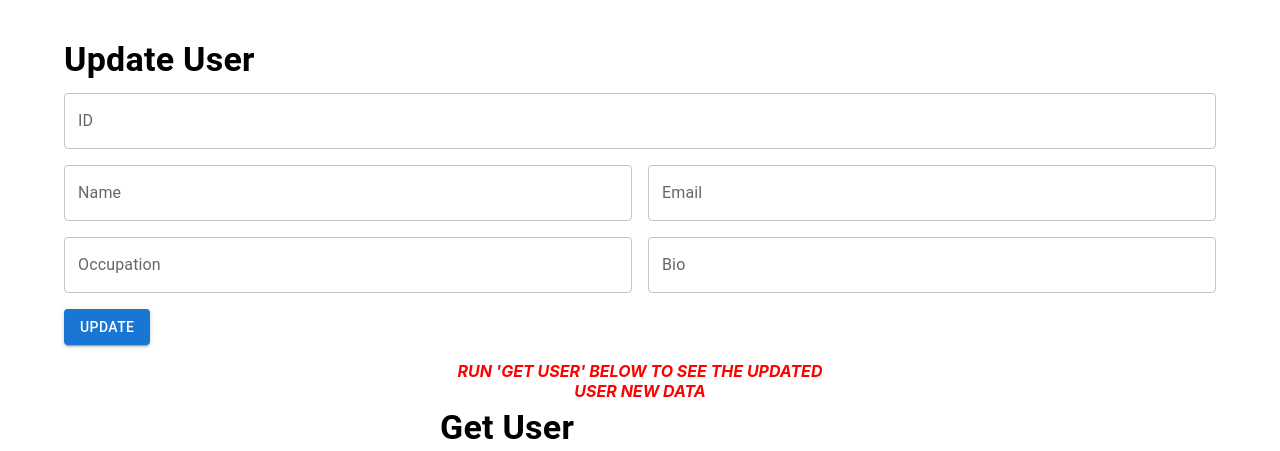
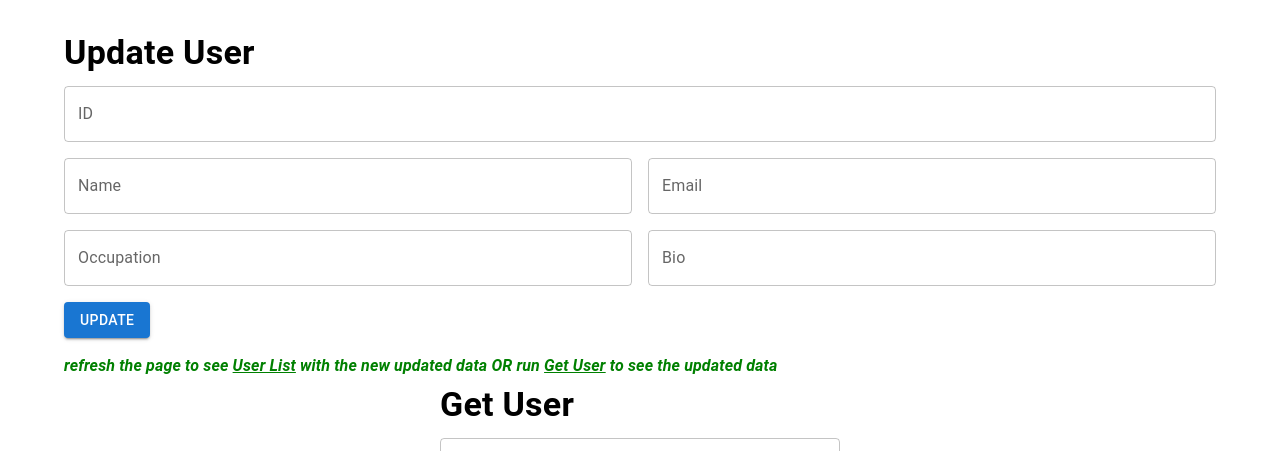
Before and after one commit to mwendwa99/touch_frontend, a React (Create React App) app: page / in a window 1280 px wide. Shown: the top 451 px of the page. Built offline with nearby package versions, Linux system fonts and the light colour scheme; no server answers.

Commit message:
remove unused vars

```diff
--- a/src/components/GetUserForm.js
+++ b/src/components/GetUserForm.js
@@ -31,14 +31,6 @@ const GetUserForm = () => {
   return (
     <div>
       <form className={classes.form} onSubmit={handleSubmit}>
-        <Typography
-          gutterBottom
-          variant="subtitle"
-          align="center"
-          sx={{ fontWeight: "bold", color: "red", fontStyle: "italic" }}
-        >
-          RUN 'GET USER' BELOW TO SEE THE UPDATED USER NEW DATA
-        </Typography>
         <Typography gutterBottom variant="h4" sx={{ fontWeight: "bold" }}>
           Get User
         </Typography>
--- a/src/components/UpdateUserForm.js
+++ b/src/components/UpdateUserForm.js
@@ -6,7 +6,6 @@ import { Button, TextField, Grid, Typography } from "@mui/material";
 const UpdateUserForm = () => {
   const dispatch = useDispatch();
   const isLoading = useSelector((state) => state.users.isLoading);
-  const user = useSelector((state) => state.users.user);
   const [id, setId] = useState("");
   const [name, setName] = useState("");
   const [email, setEmail] = useState("");
@@ -23,18 +22,6 @@ const UpdateUserForm = () => {
 
   return (
     <form onSubmit={handleSubmit}>
-      {user && (
-        <div>
-          <Typography
-            gutterBottom
-            variant="h6"
-            align="center"
-            sx={{ color: "green" }}
-          >
-            {/* {updateduser.name} has been updated */}
-          </Typography>
-        </div>
-      )}
       <Typography gutterBottom variant="h4" sx={{ fontWeight: "bold" }}>
         Update User
       </Typography>
@@ -94,6 +81,18 @@ const UpdateUserForm = () => {
       >
         Update
       </Button>
+      <Typography
+        gutterBottom
+        variant="body1"
+        sx={{
+          color: "green",
+          fontWeight: "bold",
+          fontStyle: "italic",
+        }}
+      >
+        refresh the page to see <u>User List</u> with the new updated data OR
+        run <u>Get User</u> to see the updated data
+      </Typography>
     </form>
   );
 };
```
